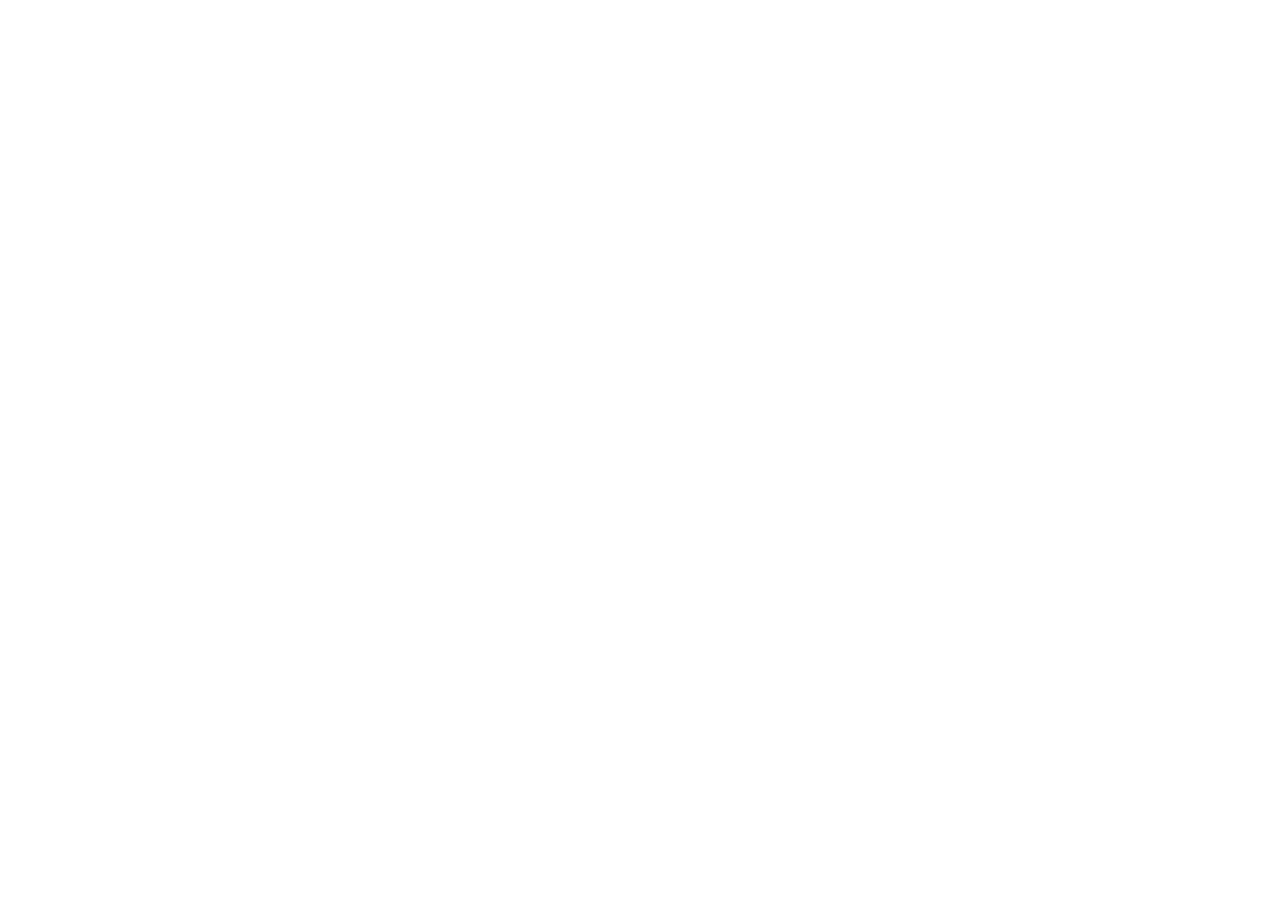
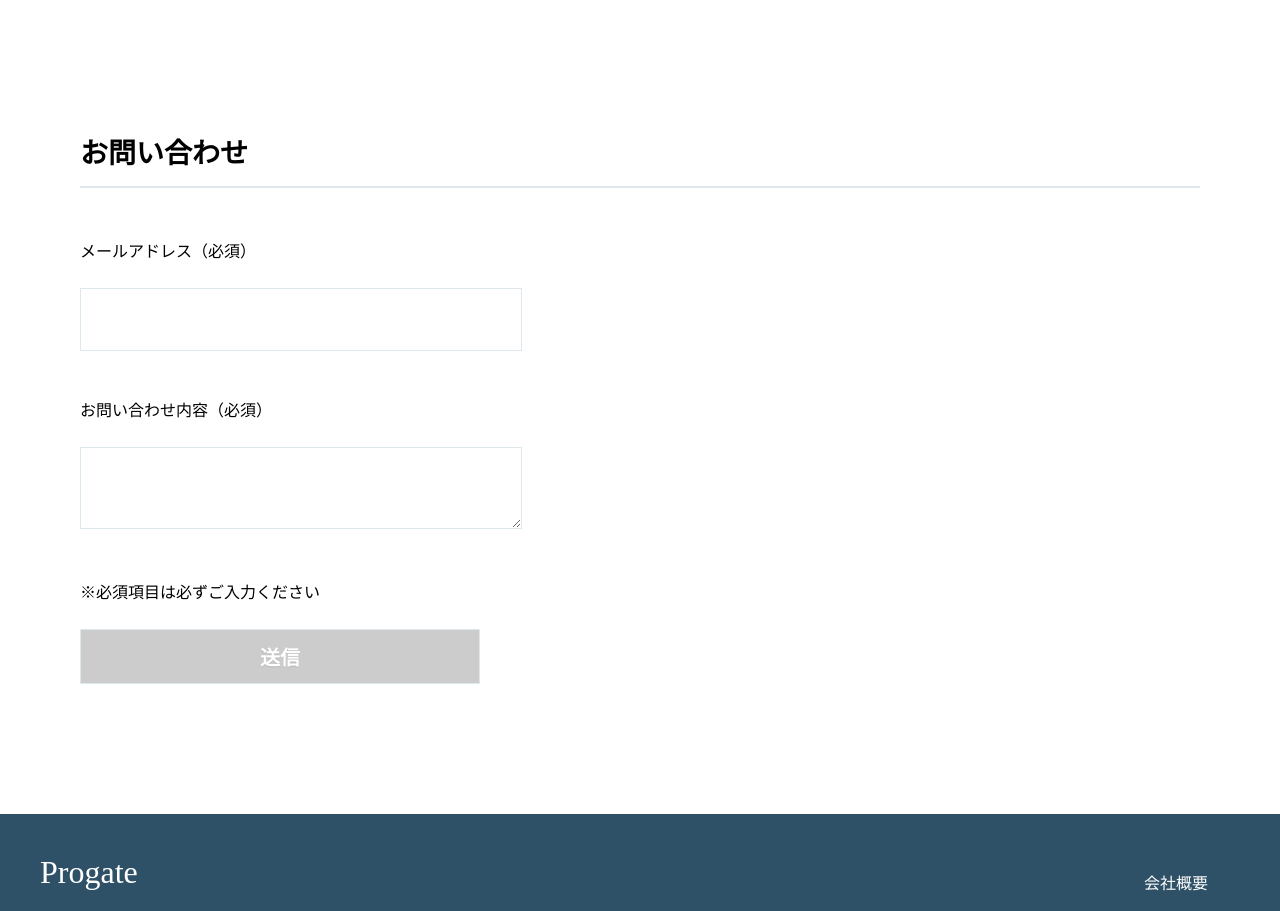
Before and after one commit to AkihikoNambu/sample_react_site, a React (Create React App) app: page / in a window 1280 px wide. Shown: the part 1600-2511 px from the top of the page. Before the commit the page ends 1603 px from the top, so only its background shows below. Built offline with nearby package versions, Linux system fonts and the light colour scheme.

Commit message:
Created form

```diff
--- a/src/App.css
+++ b/src/App.css
@@ -61,6 +61,45 @@
   margin-top: 30px;
 }
 
+.contact-form {
+  padding-top: 100px;
+  clear: both;
+}
+
+/* フォーム */
+input{
+  width:400px;
+  margin-top:10px;
+  margin-bottom:30px;
+  padding:20px;
+  font-size:18px;
+  border: 1px solid #dee7ec;
+}
+
+textarea{
+  width:400px;
+  margin-top:10px;
+  margin-bottom:30px;
+  padding:20px;
+  font-size:18px;
+  border: 1px solid #dee7ec;
+}
+
+input[type="submit"]:disabled {
+  background: #ccc;
+}
+
+.contact-submit{
+  font-family: 'Dosis', sans-serif;
+  font-size: 20px;
+  font-weight: 600;
+  background: #5983ff;
+  color: white;
+  text-shadow: 0 1px 0 rgba(0, 0, 0, 0.1);
+  transition: all .3s;
+  padding: 12px 26px;
+}
+
 /*モーダル*/
 .modal-wrapper {
   position: fixed;
--- a/src/main.js
+++ b/src/main.js
@@ -2,15 +2,32 @@
 import LessonItem from './lessonItem.js'
 import LessonModal from './lessonModal.js'
 
+// フォームのバリデーションであるformErrorsを追加
 export default class Main extends Component {
   constructor(props) {
     super(props)
     this.state = {
       isModalOpen: false,
       openLesson: null,
+      email: '',
+      inquiry: '',
+      emailError: '',
+      inquiryError: '',
+      emailValid: false,
+      inquiryValid: false,
+      formValid: false,
+      formSubmitted: false,
     }
   }
-
+/*
+  get this.initialState() {
+    if (emailValid || inquiryValid == false){
+      formvalid == false;
+    } else {
+      formvalid == true;
+    }
+  }
+*/
   handleClickImage(lesson) {
     this.setState({
       isModalOpen: true,
@@ -22,9 +39,117 @@
     this.setState({isModalOpen: false})
   }
 
+  // EmailのhandleChange。内容のバリデーションもここでしている
+  handleEmailChange(email) {
+    // this.setState({emailError : ""})
+    // this.setState({ email });
+    // バリデーション。バリデーションに引っかかるとエラーメッセージ表示。(バリデーションがうまくできない。setState前の値がバリデーションされている)
+    const {inquiryValid} = this.state
+    if (email === "") {
+      const emailValid = false
+      const formValid = emailValid && inquiryValid
+      this.setState({
+        email: email,
+        emailError: '記入必須項目です',
+        emailValid: false,
+        formValid: formValid,
+      })
+    } else if (!email.match(/@/)){
+      const emailValid = false
+      const formValid = emailValid && inquiryValid
+      this.setState({
+        email: email,
+        emailError: "正しいメールアドレスの形式ではありません",
+        emailValid: false,
+        formValid: formValid,
+      })
+      // this.setState({formValid: false})
+    } else {
+      const emailValid = true
+      const formValid = emailValid && inquiryValid
+      this.setState({
+        email: email,
+        emailError: null,
+        emailValid: true,
+        formValid: formValid,
+      })
+      // this.setState({emailValid: true})
+    }
+  }
+
+  // Inquiry(お問い合わせinput)のhandleChange。内容のバリデーションもここでしている
+  handleInquiryChange(inquiry) {
+    const {emailValid} = this.state
+    // バリデーション。バリデーションに引っかかるとエラーメッセージ表示。(バリデーションがうまくできない。setState前の値がバリデーションされている)
+    if (inquiry == ""){
+      const inquiryValid = false
+      const formValid = emailValid && inquiryValid
+      this.setState({
+        inquiry: inquiry,
+        inquiryError: '記入必須項目です',
+        inquValid: false,
+        formValid: formValid,
+      })
+    } else {
+      const inquiryValid = true
+      const formValid = emailValid && inquiryValid
+      this.setState({
+        inquiry: inquiry,
+        inquiryError: null,
+        inquiryValid: true,
+        formValid: formValid,
+      })
+    }
+  }
+
+  // submit時にフォームを隠して、「ご回答ありがとうございました」を表示
+  handleSubmit(e) {
+    e.preventDefault();
+    // document.getElementByClass('contact-form').style.display='none'
+    // formSubmittedのstateを変える
+    this.setState({formSubmitted: true})
+  }
+
   render() {
     const {lessons} = this.props
     const {isModalOpen, openLesson} = this.state
+
+    let formJSX = null
+    if (this.state.formSubmitted) {
+      formJSX = (
+        <div>ご回答ありがとうございました</div>
+      )
+    } else {
+      formJSX = (
+        <form onSubmit={e => this.handleSubmit(e)}>
+          <p>メールアドレス（必須）</p>
+          <div className='error-message'>
+            { this.state.emailError }
+          </div>
+          <input
+            type="email"
+            value={this.state.email}
+            onChange={e => this.handleEmailChange(e.target.value)}
+          />
+
+          <p>お問い合わせ内容（必須）</p>
+          <div className='error-message'>
+            { this.state.inquiryError }
+          </div>
+          <textarea
+          type="text" value={this.state.inquiry}
+          onChange={e => this.handleInquiryChange(e.target.value)} />
+
+          <p>※必須項目は必ずご入力ください</p>
+          <input
+            className="contact-submit"
+            type="submit"
+            disabled={!this.state.formValid}
+            value="送信"
+          />
+        </form>
+      )
+    }
 
     return(
       <div className='main'>
@@ -51,6 +176,11 @@
             handleClickClose={this.handleClickClose.bind(this)}
           />
         }
+
+        <div className="contact-form">
+          <h3 className="section-title">お問い合わせ</h3>
+          {formJSX}
+        </div>
       </div>
     )
   }
```
Also changed, not shown: 1 other file (tests, documents, lock files or other folders).
